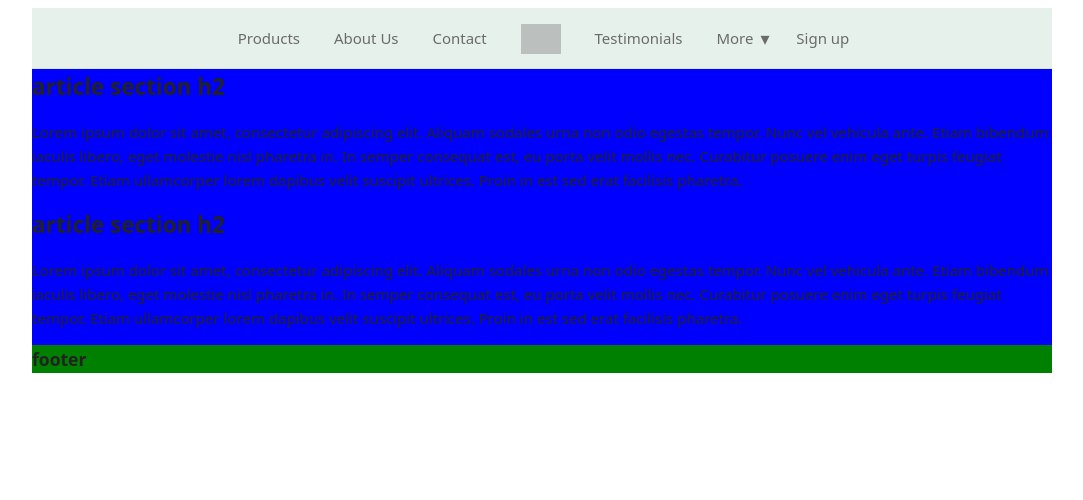
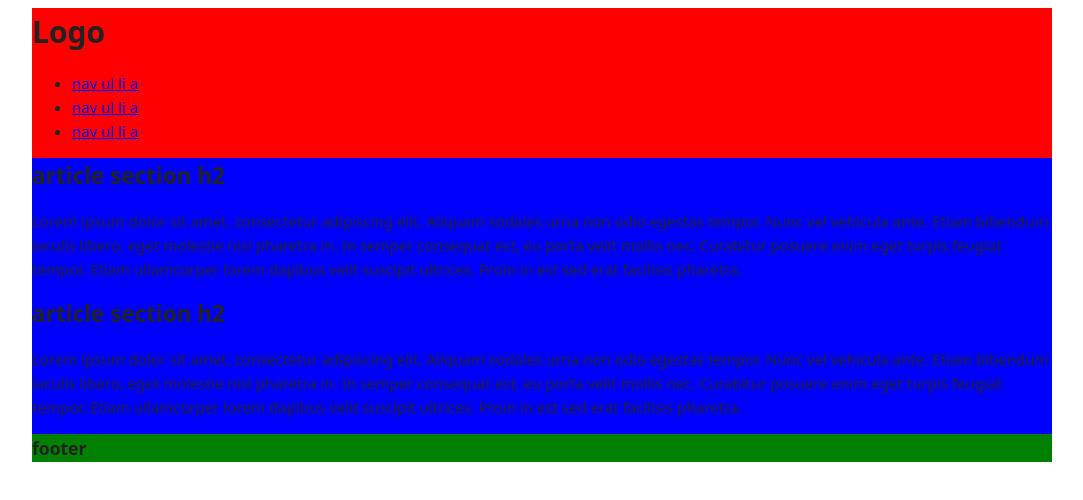
Before and after one commit to spaetsch/DBDW, a plain HTML site: page index.html in a window 1280 px wide. Shown: the whole page, without its empty margins (98-1181 px from the left). Drawn offline with nearby package versions, Linux system fonts and the light colour scheme; grey boxes are pictures that could not be loaded.

Commit message:
undoing refills

```diff
--- a/index.html
+++ b/index.html
@@ -10,7 +10,7 @@
       <script src="js/vendor/modernizr-2.8.3-respond-1.4.2.min.js"></script>
     </head>
     <body>
-<!--       <header>
+      <header>
         <h1 class="title">Logo</h1>
         <nav>
           <ul>
@@ -19,47 +19,7 @@
             <li><a href="#">nav ul li a</a></li>
           </ul>
         </nav>
-      </header> -->
-<header class="centered-navigation" role="banner">
-  <div class="centered-navigation-wrapper">
-    <a href="javascript:void(0)" class="mobile-logo">
-      <img src="https://raw.githubusercontent.com/thoughtbot/refills/master/source/images/placeholder_logo_3_dark.png" alt="Logo image">
-    </a>
-    <a href="javascript:void(0)" id="js-centered-navigation-mobile-menu" class="centered-navigation-mobile-menu">MENU</a>
-    <nav role="navigation">
-      <ul id="js-centered-navigation-menu" class="centered-navigation-menu show">
-        <li class="nav-link"><a href="javascript:void(0)">Products</a></li>
-        <li class="nav-link"><a href="javascript:void(0)">About Us</a></li>
-        <li class="nav-link"><a href="javascript:void(0)">Contact</a></li>
-        <li class="nav-link logo">
-          <a href="javascript:void(0)" class="logo">
-            <img src="https://raw.githubusercontent.com/thoughtbot/refills/master/source/images/placeholder_logo_3_dark.png" alt="Logo image">
-          </a>
-        </li>
-        <li class="nav-link"><a href="javascript:void(0)">Testimonials</a></li>
-        <li class="nav-link more"><a href="javascript:void(0)">More</a>
-          <ul class="submenu">
-            <li><a href="javascript:void(0)">Submenu Item</a></li>
-            <li><a href="javascript:void(0)">Another Item</a></li>
-            <li class="more"><a href="javascript:void(0)">Item with submenu</a>
-              <ul class="submenu">
-                <li><a href="javascript:void(0)">Sub-submenu Item</a></li>
-                <li><a href="javascript:void(0)">Another Item</a></li>
-              </ul>
-            </li>
-            <li class="more"><a href="javascript:void(0)">Another submenu</a>
-              <ul class="submenu">
-                <li><a href="javascript:void(0)">Sub-submenu</a></li>
-                <li><a href="javascript:void(0)">An Item</a></li>
-              </ul>
-            </li>
-          </ul>
-        </li>
-        <li class="nav-link"><a href="javascript:void(0)">Sign up</a></li>
-      </ul>
-    </nav>
-  </div>
-</header>
+      </header>
 
       <main>
         <section>
```
